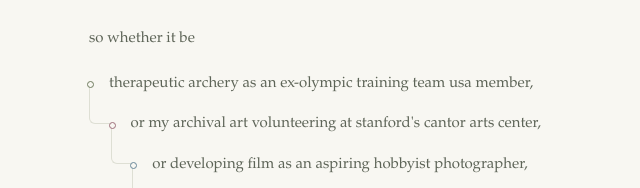
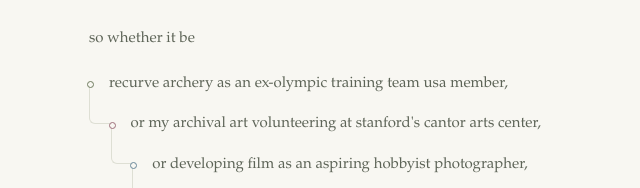
Before and after one commit to nicholas-yi/personal-website, a website with bundled scripts: page public/about.html in a window 1280 px wide. Shown: the part 589-777 px from the top of the page, 251-891 px from the left. Built offline with nearby package versions, Linux system fonts and the light colour scheme.

Commit message:
Clarify recurve archery in the About page
Co-authored-by: Copilot <223556219+Copilot@users.noreply.github.com>

```diff
--- a/public/about.html
+++ b/public/about.html
@@ -84,7 +84,7 @@
               </ul>
               <p class="sidequest-lead">so whether it be</p>
               <ul class="sidequest-path" role="list">
-                <li>therapeutic archery as an ex-olympic training team usa member,</li>
+                <li>recurve archery as an ex-olympic training team usa member,</li>
                 <li>or my archival art volunteering at stanford's cantor arts center,</li>
                 <li>or developing film as an aspiring hobbyist photographer,</li>
                 <li>or engaging with online open-source data communities.</li>
```
